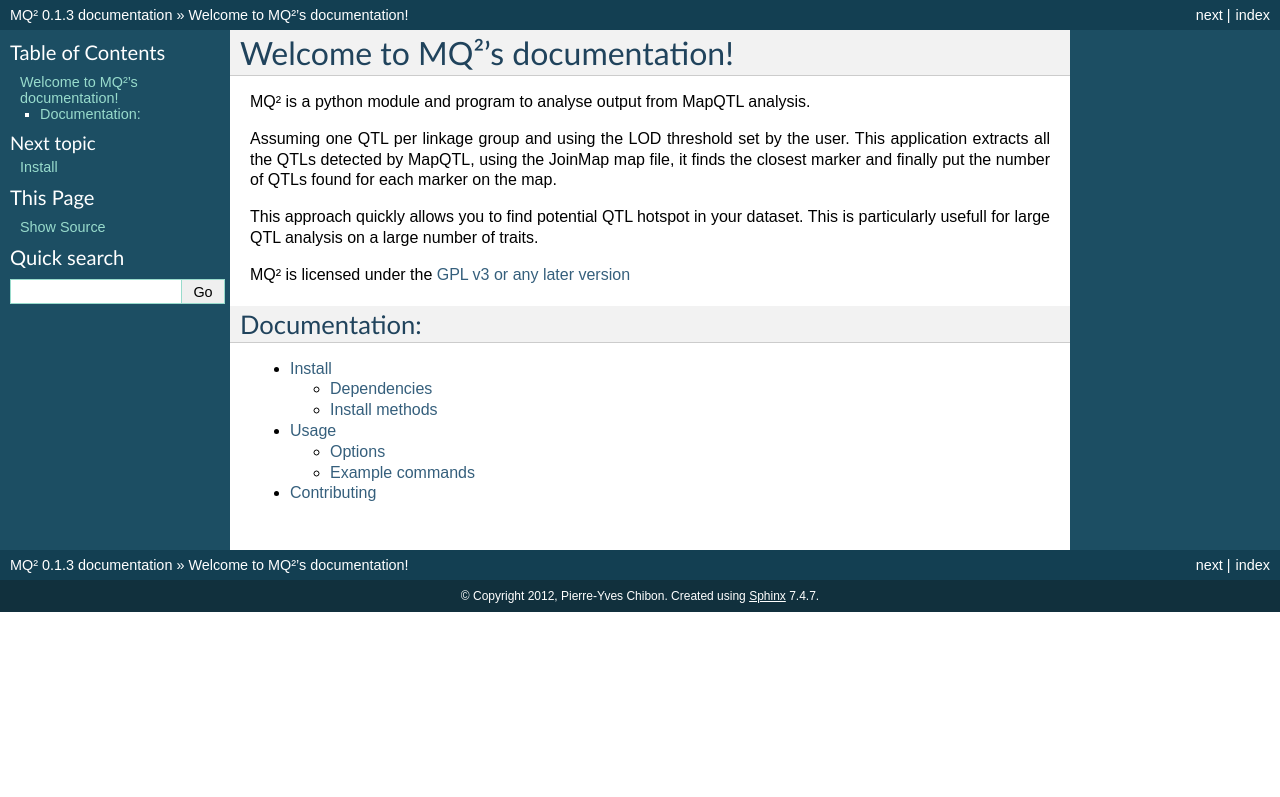
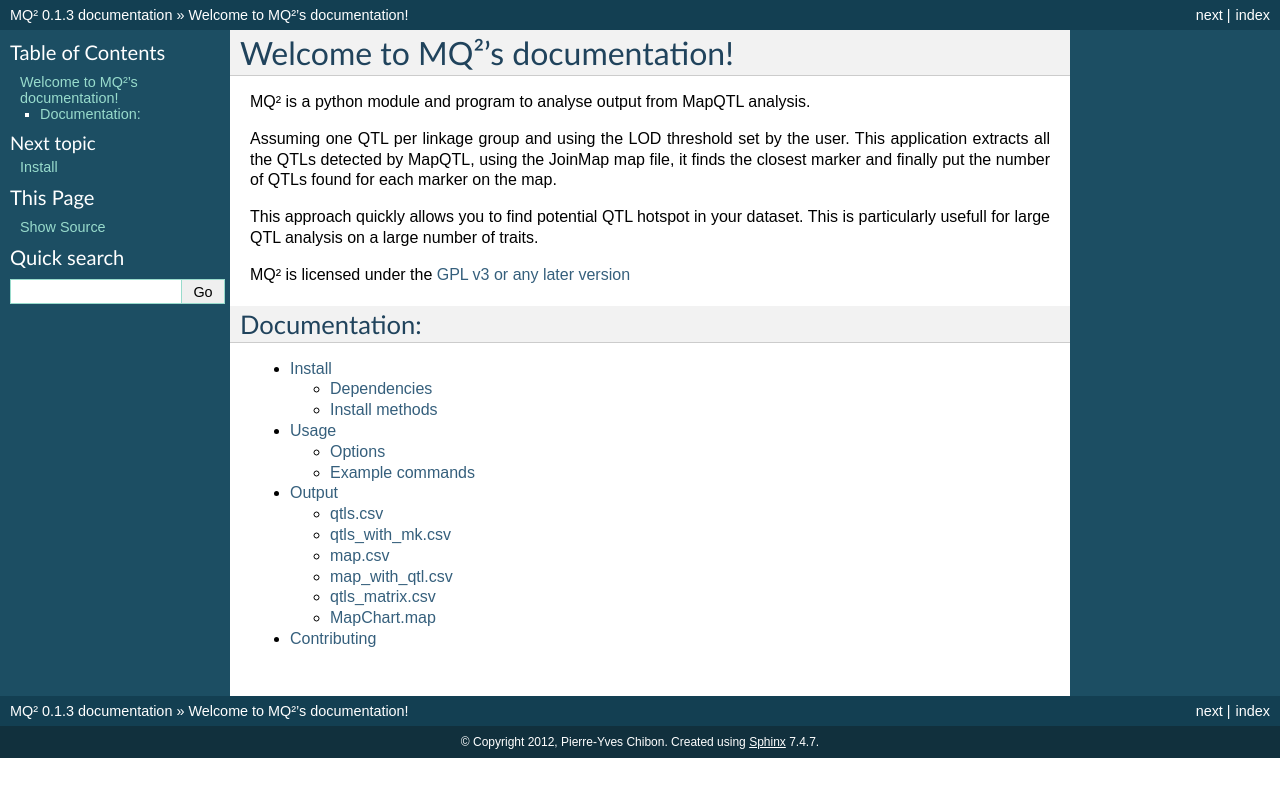
Before and after one commit to PBR/MQ2, a Sphinx documentation site: the page built from doc/index.rst, in a window 1280 px wide. Shown: the top 797 px of the page. Built offline with Sphinx 7.4.7, drawn with Linux system fonts in a browser that asks for light colours; some of the changed lines change nothing that is shown.

Commit message:
Add document about the different output files generated by MQ²

```diff
--- a/doc/index.rst
+++ b/doc/index.rst
@@ -32,4 +32,5 @@
 
    install
    usage
+   output
    contribute
--- /dev/null
+++ b/doc/output.rst
@@ -0,0 +1,89 @@
+Output
+======
+
+MQ², command line or via its `web interface <https://github.com/PBR/MQ2_Web>`_,
+will generate a number of output files for each steps of the procedure,
+allowing to follow how the final results have been generated.
+
+
+.. _qtls.csv:
+
+qtls.csv
+~~~~~~~~
+
+The ``qtls.csv`` file list all the QTLs found while parsing the MapQTL output
+files. MQ² only extracts the strongest QTL above the LOD threshold per linkage
+group for each trait. Each row of this file corresponds to the peak of one of
+the QTL found.
+
+When running a MapQTL, one can ask MapQTL to impute putative markers in between
+the markers given in the genetic map. As a results, in the `Locus` column of
+the ``qtls.csv`` file, some rows might have no values. This means that there
+are no marker from the genetic map at this position.
+
+All columns in the ``qtls.csv`` file are directly coming from the MapQTL
+output. They correspond to the values that are displayed in the `Result` tab
+within MapQTL.
+
+
+.. _qtls_with_mk.csv:
+
+qtls_with_mk.csv
+~~~~~~~~~~~~~~~~
+
+The ``qtls_with_mk.csv`` correspond to the same file as the :ref:`qtls.csv`
+with the addition of an extra column `Closest marker` which correspond to the
+name of the marker closest to the position of this QTL peak.
+
+
+.. _map.csv:
+
+map.csv
+~~~~~~~
+
+The ``map.csv`` file corresponds to the genetic map provided by the user for
+the MapQTL analysis and that MQ² retrieves from the MapQTL output.
+
+
+map_with_qtl.csv
+~~~~~~~~~~~~~~~~
+
+The ``map_with_qtl.csv`` file corresponds to the same file as the
+:ref:`map.csv` with the addition of an extra column `# QTLs` corresponding to
+the number of QTLs found at this specific marker.
+
+The number of QTLs is compiled from the :ref:`qtls_with_mk.csv` file using the
+added column `Closest marker`.
+
+
+qtls_matrix.csv
+~~~~~~~~~~~~~~~
+
+The ``qtls_matrix.csv`` file is a matrix providing for each trait analysed and
+for each marker on the genetic map the LOD value found by MapQTL.
+
+An extra column `# QTLs` is added at the end of the file providing the number
+traits having a LOD value above the LOD threshold for that specific marker.
+
+This matrix gives the possibility to have an overview of the QTL interval for
+each trait.
+
+
+MapChart.map
+~~~~~~~~~~~~
+
+.. versionadded:: 0.2
+
+`MapChart <http://wageningenur.nl/en/show/Mapchart.htm>`_ is a window-specific
+(freely available) program to visualize QTLs on a genetic map.
+
+MQ² provides a ``MapChart.map`` output file which can be loaded directly into
+MapChart and will allow a more detail visualisation of the QTL intervals on the
+genetic map.
+
+More information about MapChart can also be found in:
+
+::
+
+  Voorrips, R.E., 2002. MapChart: Software for the graphical presentation of
+  linkage maps and QTLs. The Journal of Heredity 93 (1): 77-78.
```
